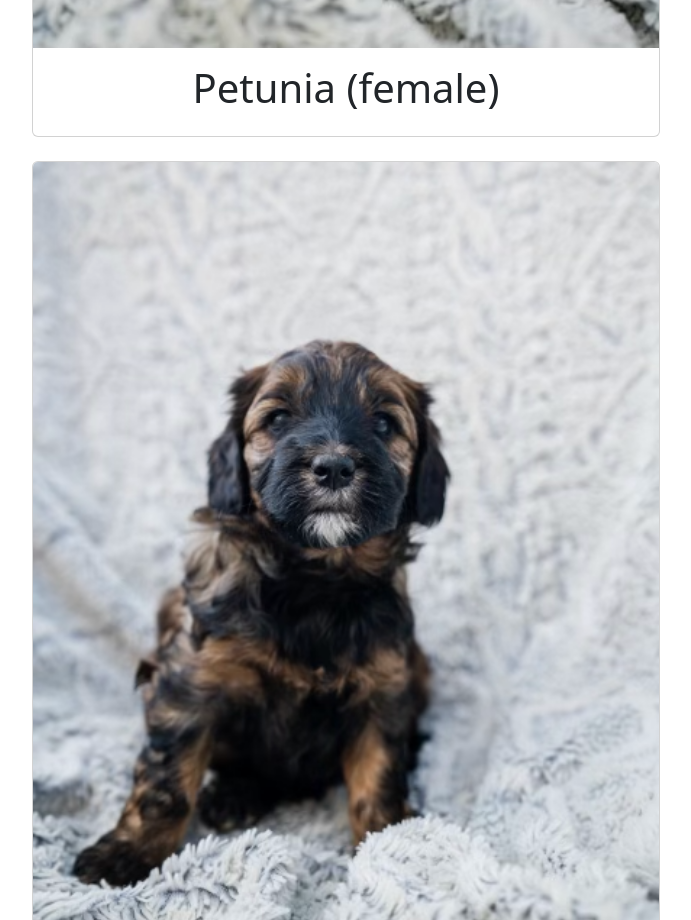
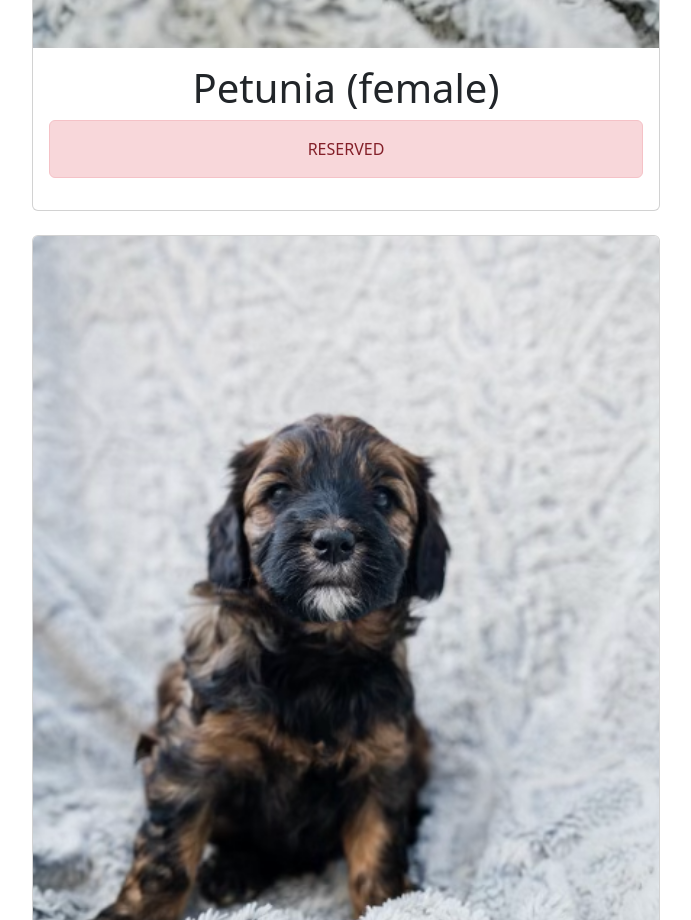
Before and after one commit to kblake/evispuppies, a plain HTML site: page index.html in a window 1280 px wide. Shown: the part 3220-4140 px from the top of the page, without its empty margins (294-985 px from the left). Drawn offline with Linux system fonts and the light colour scheme.

Commit message:
Petunia is reserved

```diff
--- a/index.html
+++ b/index.html
@@ -147,6 +147,9 @@
                                     <img src="puppies/petunia.png" class="card-img-top" alt="Dasher">
                                     <div class="card-body">
                                         <h1 class="card-title text-center">Petunia (female)</h1>
+                                        <div class="alert alert-danger text-center">
+                                            RESERVED
+                                        </div>
                                     </div>
                                 </div>
                             </div>
```
